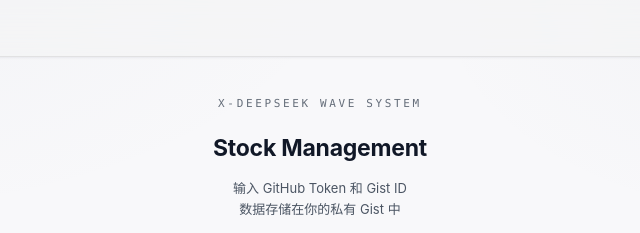
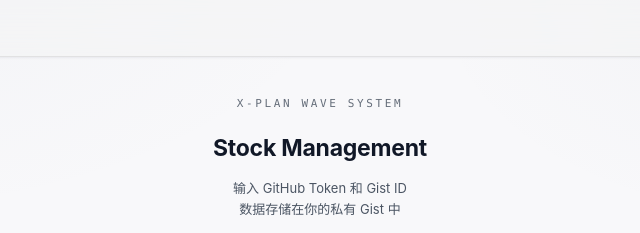
Before and after one commit to srbaby/ds-scanner, a plain HTML site: page index.html in a window 1280 px wide. Shown: the top 233 px of the page, 320-960 px from the left. Drawn offline with nearby package versions, Linux system fonts and the light colour scheme.

Commit message:
Add files via upload

```diff
--- a/index.html
+++ b/index.html
@@ -25,7 +25,7 @@
 
 <!-- 认证界面 -->
 <div id="auth-screen">
-  <div class="auth-logo">X-DEEPSEEK WAVE SYSTEM</div>
+  <div class="auth-logo">X-PLAN WAVE SYSTEM</div>
   <div class="auth-title">Stock Management</div>
   <div class="auth-sub">输入 GitHub Token 和 Gist ID<br>数据存储在你的私有 Gist 中</div>
 
```
